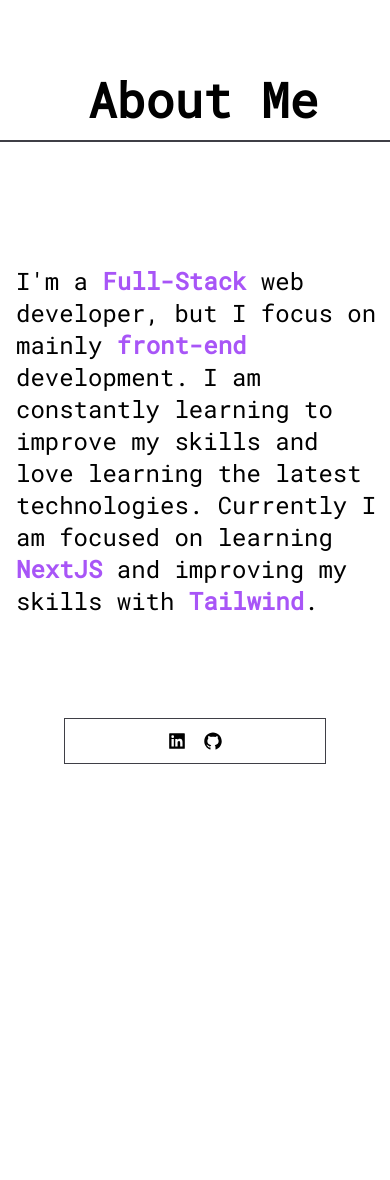
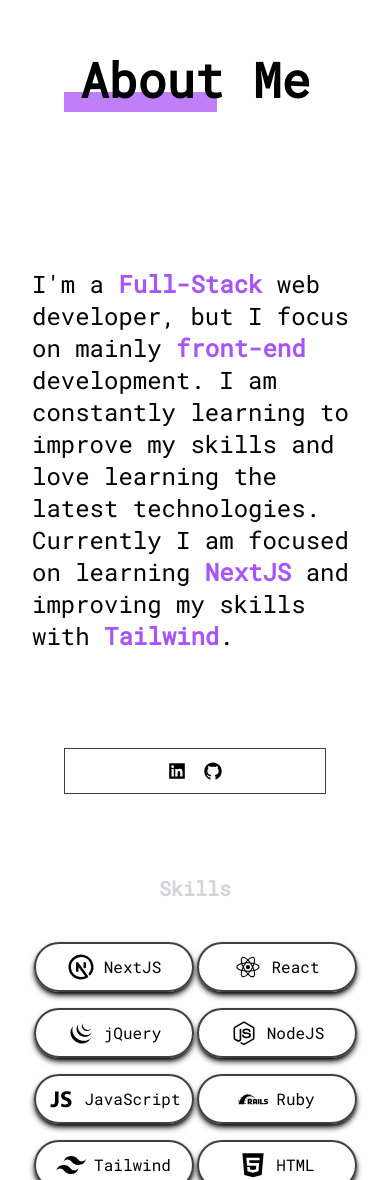
Before and after one commit to lucasw4/lucas-wade, a Next.js app: page /about in a window 390 px wide. Shown: the part 212-1392 px from the top of the page. Before the commit the page ends 1304 px from the top, so only its background shows below. Built offline with nearby package versions, Linux system fonts and the light colour scheme.

Commit message:
Add more styling, add skills section, use mailto link

```diff
--- a/src/components/Card.jsx
+++ b/src/components/Card.jsx
@@ -9,10 +9,10 @@
           src={image}
           alt={title}
           fill
-          className='rounded-md  shadow-2xl'
+          className='border-zinc-700 border-4'
         />
       </div>
-      <div className='absolute -top-16 left-1 opacity-75 w-96 h-40 bg-zinc-600 rounded-md '></div>
+      <div className='absolute top-[-4.5rem] left-2 opacity-75 w-96 h-40 bg-neutral-900 '></div>
       <div className='p-4 flex-col pt-24'>
         <h2 className='text-lg font-extrabold mb-2'>{title}</h2>
         <p className='text-zinc-200 text-sm mb-4'>{summary}</p>
--- a/src/components/HeaderText.jsx
+++ b/src/components/HeaderText.jsx
@@ -2,10 +2,13 @@
 
 const HeaderText = ({ message }) => {
   return (
-    <div className='h-12 w-full mb-10 mt-10 flex-col items-center text-center justify-center'>
-      <h1 className='pl-4 mb-6 pb-4 text-5xl font-bold border-b-2 border-zinc-700'>
-        {message}
-      </h1>
+    <div className='h-12 w-full mb-10 mt-10 flex flex-col items-center text-center justify-center relative'>
+      <div className='relative'>
+        <h1 className='mb-6 pb-4 text-5xl font-bold  z-10 w-fit relative'>
+          {message}
+        </h1>
+        <div className='w-2/3 bg-purple-500 h-5 absolute bg-opacity-75 bottom-8 -left-4 z-0'></div>
+      </div>
     </div>
   );
 };
--- a/src/components/NavBar.jsx
+++ b/src/components/NavBar.jsx
@@ -8,7 +8,7 @@
       className='h-12 bg-zinc-800 border-b border-zinc-700'
     >
       <nav className='flex justify-between p-3 mb-12'>
-        <div className='text-xs md:text-xl flex items-center'>
+        <div className='text-sm md:text-xl flex items-center'>
           <h1>
             lucas<strong className=''>Wade</strong>
           </h1>
--- a/src/components/NavItem.jsx
+++ b/src/components/NavItem.jsx
@@ -3,7 +3,7 @@
 
 const NavItem = (props) => {
   return (
-    <li className='transition-all hover:scale-110'>
+    <li className='transition-all hover:scale-110 text-sm md:text-lg'>
       <Link
         href={`#${props.section}`}
         className='hover:text-purple-500 px-2 py-2 '
--- /dev/null
+++ b/src/components/Pill.jsx
@@ -0,0 +1,36 @@
+import React from "react";
+import { AiOutlineConsoleSql } from "react-icons/ai";
+import {
+  DiCss3Full,
+  DiHtml5,
+  DiJavascript1,
+  DiJqueryLogo,
+  DiNodejsSmall,
+  DiReact,
+} from "react-icons/di";
+import { SiRubyonrails, SiTailwindcss } from "react-icons/si";
+import { TbBrandNextjs } from "react-icons/tb";
+
+const Pill = ({ text }) => {
+  const icons = {
+    NextJS: <TbBrandNextjs />,
+    React: <DiReact />,
+    JavaScript: <DiJavascript1 />,
+    NodeJS: <DiNodejsSmall />,
+    jQuery: <DiJqueryLogo />,
+    SQL: <AiOutlineConsoleSql />,
+    Tailwind: <SiTailwindcss />,
+    HTML: <DiHtml5 />,
+    CSS: <DiCss3Full />,
+    Ruby: <SiRubyonrails />,
+  };
+
+  return (
+    <div className=' w-40 p-2 border-zinc-700 border-2 rounded-full flex justify-center items-center shadow-md shadow-black'>
+      <div className='pr-2 text-3xl'>{icons[text]}</div>
+      {text}
+    </div>
+  );
+};
+
+export default Pill;
--- a/src/pages/about.jsx
+++ b/src/pages/about.jsx
@@ -1,4 +1,5 @@
 import HeaderText from "@/components/HeaderText";
+import Pill from "@/components/Pill";
 import React from "react";
 import { AiFillGithub, AiFillLinkedin } from "react-icons/ai";
 
@@ -9,9 +10,9 @@
       className='mt-72 mb-72 md:mt-72 md:mb-0 md:h-[44rem]'
     >
       <HeaderText message='About Me' />
-      <div className='lg:mx-32 flex flex-col h-[40rem] lg:justify-center lg:items-center md:mt-24'>
+      <div className='lg:mx-32 flex flex-col h-[40rem] lg:justify-center lg:items-center md:mt-24 mt-32'>
         <div className='h-full flex flex-col justify-center lg:w-1/2'>
-          <div className='py-4 pl-4 text-2xl'>
+          <div className='py-4 pl-4 mx-4 text-2xl'>
             I&apos;m a <strong className='text-purple-500'>Full-Stack </strong>
             web developer, but I focus on mainly{" "}
             <strong className='text-purple-500'>front-end </strong>
@@ -22,7 +23,7 @@
             .
           </div>
         </div>
-        <div className='mx-16 md:w-fit md:mx-auto md:p-4 border border-zinc-700 flex justify-center py-3 mb-10 transition-all hover:shadow-lg hover:shadow-black hover:scale-110'>
+        <div className='mx-16 md:w-fit md:mx-auto md:p-4 border border-zinc-700 flex justify-center py-3 mb-10 transition-all hover:shadow-lg hover:shadow-black hover:scale-110 mt-20'>
           <a
             target='_blank'
             href='https://www.linkedin.com/in/lucas-wade-0971541b2/'
@@ -38,6 +39,21 @@
             <AiFillGithub />
           </a>
         </div>
+        <h1 className='text-xl items-center text-center my-10 font-bold text-zinc-300'>
+          Skills
+        </h1>
+        <div className='container grid grid-cols-2 px-10 gap-4 place-items-center md:flex'>
+          <Pill text='NextJS' />
+          <Pill text='React' />
+          <Pill text='jQuery' />
+          <Pill text='NodeJS' />
+          <Pill text='JavaScript' />
+          <Pill text='Ruby' />
+          <Pill text='Tailwind' />
+          <Pill text='HTML' />
+          <Pill text='SQL' />
+          <Pill text='CSS' />
+        </div>
       </div>
     </section>
   );
--- a/src/pages/contact.jsx
+++ b/src/pages/contact.jsx
@@ -5,10 +5,13 @@
   return (
     <section className='mt-72 mb-60' id='contact--section'>
       <HeaderText message='Contact Me' />
-      <div className='px-5 flex justify-center'>
+      <div className='px-5 flex justify-center mt-24'>
         <div className='text-xl flex py-2'>
           <div className='ml-4 transition-all hover:scale-110 hover:text-purple-500'>
-            <a href='#' className='underline hover:no-underline'>
+            <a
+              href='mailto:lucaswade4@gmail.com'
+              className='underline hover:no-underline'
+            >
               lucaswade4@gmail.com
             </a>
           </div>
--- a/src/pages/portfolio.jsx
+++ b/src/pages/portfolio.jsx
@@ -41,7 +41,7 @@
 
 const Portfolio = () => {
   return (
-    <div className='bg-zinc-900 py-8 md:mt-40' id='portfolio--section'>
+    <div className='bg-zinc-900 py-8 md:mt-40 mt-96' id='portfolio--section'>
       <HeaderText message='Projects' />
       <div className='container mx-auto mt-32'>
         <div className='h-24'></div>
--- a/src/pages/resume.jsx
+++ b/src/pages/resume.jsx
@@ -9,7 +9,7 @@
         <h1 className='text-xl'>View my resume here</h1>
         <a
           href='https://resume.creddle.io/resume/bmcws0s4p86'
-          className='text-3xl border-b-2 border-zinc-700 hover:text-purple-500 hover:border-none'
+          className='text-3xl border-b-2 border-zinc-700 transition-all hover:text-purple-500 hover:border-none'
           target={"_blank"}
         >
           Resume
```
